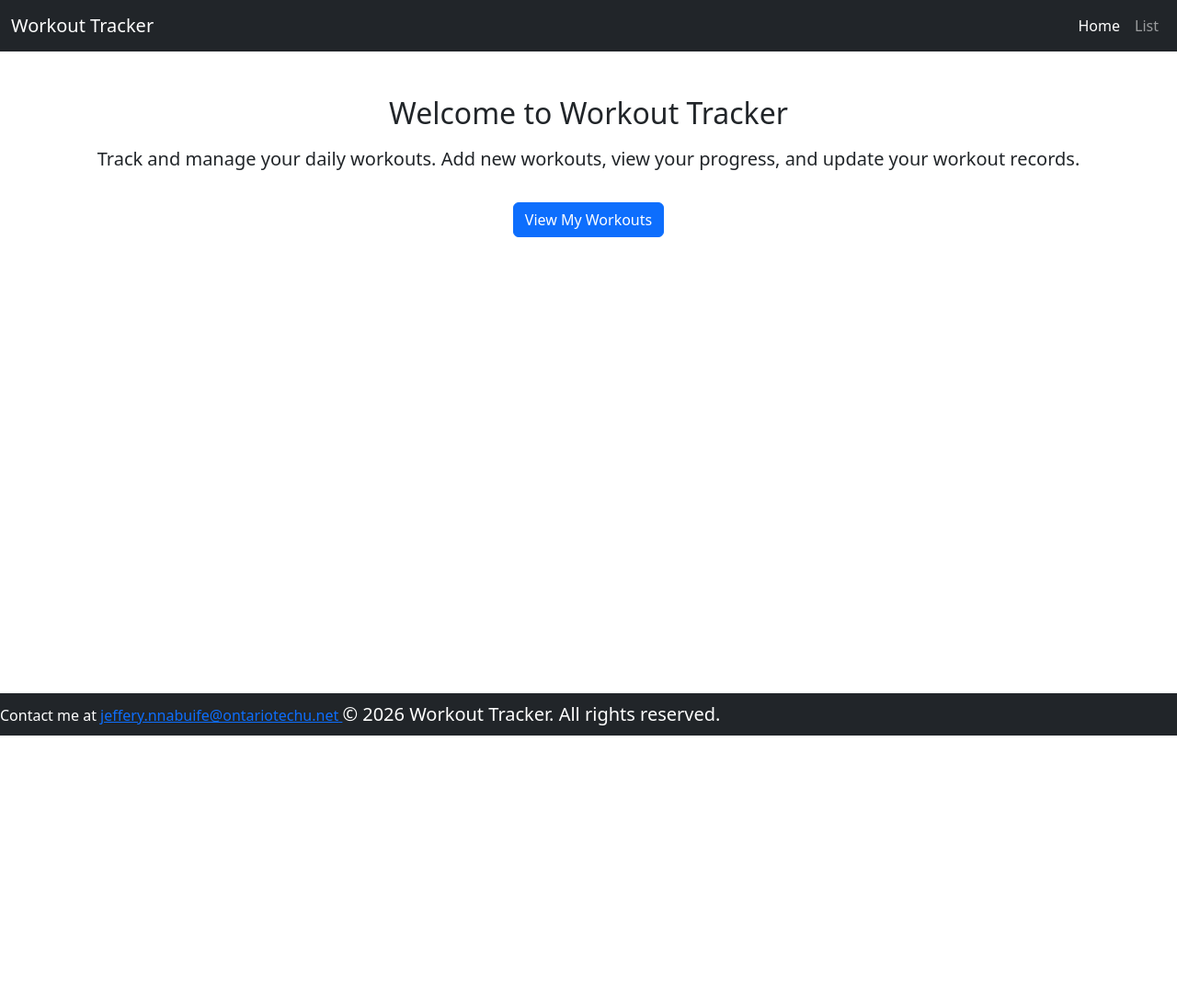
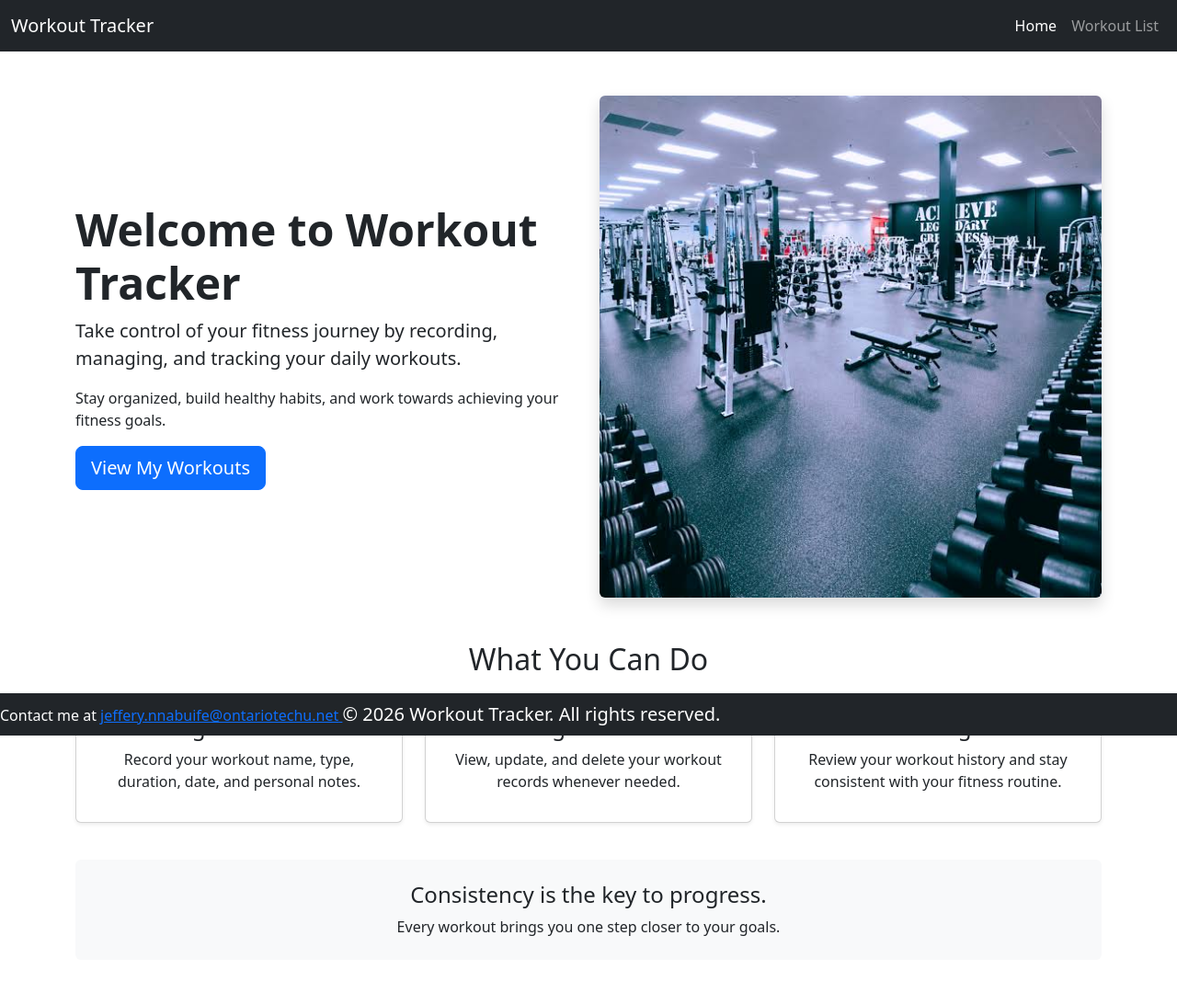
Before and after one commit to Coco4u2/Assignment-3-CRUD, a Node server app: page / in a window 1280 px wide. Shown: the whole page at 92% size. Before the commit the page ends 800 px from the top, so only its background shows below. Run offline with Node 20, Linux system fonts and the light colour scheme; some libraries are stand-ins or nearby versions.

Commit message:
changes to index.ejs, main_nav.ejs and adding of gym image to assets

```diff
--- a/workout-tracker/routes/index.js
+++ b/workout-tracker/routes/index.js
@@ -16,8 +16,4 @@ router.get('/list', function(req, res, next) {
     res.render('index', { title: 'List' });
 });
 
-/* GET edit page */
-router.get('/edit', function(req, res, next) {
-    res.render('index', { title: 'Edit' });
-});
 module.exports = router;
--- a/workout-tracker/views/index.ejs
+++ b/workout-tracker/views/index.ejs
@@ -3,21 +3,103 @@
 <%- include('partials/main_nav.ejs') %>
 
 <!-- Home Page -->
-<main class="container py-5">
-    <section class="text-center">
-        <h2>Welcome to Workout Tracker</h2>
+<main class="container mt-5 mb-5">
 
-        <p class="lead mt-3">
-            Track and manage your daily workouts.
-            Add new workouts, view your progress,
-            and update your workout records.
+    <!-- Hero Section -->
+    <div class="row align-items-center mb-5">
+
+        <div class="col-md-6">
+            <h1 class="display-5 fw-bold">
+                Welcome to Workout Tracker
+            </h1>
+
+            <p class="lead">
+                Take control of your fitness journey by recording,
+                managing, and tracking your daily workouts.
+            </p>
+
+            <p>
+                Stay organized, build healthy habits, and work
+                towards achieving your fitness goals.
+            </p>
+
+            <a href="/workouts" class="btn btn-primary btn-lg">
+                <i class="fa-solid fa-dumbbell"></i>
+                View My Workouts
+            </a>
+        </div>
+
+        <div class="col-md-6">
+            <img src="/Assets/images/gym.jpg"
+                class="img-fluid rounded shadow"
+                alt="Gym workout equipment">
+        </div>
+
+    </div>
+
+    <!-- Feature Section -->
+    <h2 class="text-center mb-4">What You Can Do</h2>
+
+    <div class="row text-center">
+
+        <!-- Feature 1 -->
+        <div class="col-md-4 mb-3">
+            <div class="card h-100 shadow-sm">
+                <div class="card-body">
+                    <i class="fa-solid fa-dumbbell fa-3x text-primary mb-3"></i>
+
+                    <h4>Log Workouts</h4>
+
+                    <p>
+                        Record your workout name, type, duration,
+                        date, and personal notes.
+                    </p>
+                </div>
+            </div>
+        </div>
+
+        <!-- Feature 2 -->
+        <div class="col-md-4 mb-3">
+            <div class="card h-100 shadow-sm">
+                <div class="card-body">
+                    <i class="fa-solid fa-clipboard-list fa-3x text-primary mb-3"></i>
+
+                    <h4>Manage Workouts</h4>
+
+                    <p>
+                        View, update, and delete your workout
+                        records whenever needed.
+                    </p>
+                </div>
+            </div>
+        </div>
+
+        <!-- Feature 3 -->
+        <div class="col-md-4 mb-3">
+            <div class="card h-100 shadow-sm">
+                <div class="card-body">
+                    <i class="fa-solid fa-chart-line fa-3x text-primary mb-3"></i>
+
+                    <h4>Track Progress</h4>
+
+                    <p>
+                        Review your workout history and stay
+                        consistent with your fitness routine.
+                    </p>
+                </div>
+            </div>
+        </div>
+
+    </div>
+
+    <!-- Motivational Quote -->
+    <div class="bg-light rounded text-center p-4 mt-4 mb-5">
+        <h4>Consistency is the key to progress.</h4>
+        <p class="mb-0">
+            Every workout brings you one step closer to your goals.
         </p>
+    </div>
 
-        <a href="/workouts" class="btn btn-primary mt-3">
-            <i class="fa-solid fa-dumbbell"></i>
-            View My Workouts
-        </a>
-    </section>
 </main>
 
 <!-- Shared footer -->
--- a/workout-tracker/views/partials/main_nav.ejs
+++ b/workout-tracker/views/partials/main_nav.ejs
@@ -18,10 +18,10 @@
           </li>
         <li class="nav-item">
             <% if (title == "Workouts") { %>
-                <a class="nav-link active" aria-current="page" href="/workouts"><i class="fa-solid fa-circle-info"></i> List
+                <a class="nav-link active" aria-current="page" href="/workouts"><i class="fa-solid fa-circle-info"></i> Workout List
                 </a>
             <% } else { %>
-                <a class="nav-link" href="/workouts"><i class="fa-solid fa-circle-info"></i> List
+                <a class="nav-link" href="/workouts"><i class="fa-solid fa-circle-info"></i> Workout List
                 </a>
             <% } %>
         </li>
```
Also changed, not shown: workout-tracker/public/Assets/Images/gym.jpg (added).
